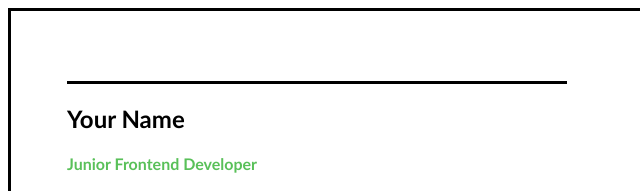
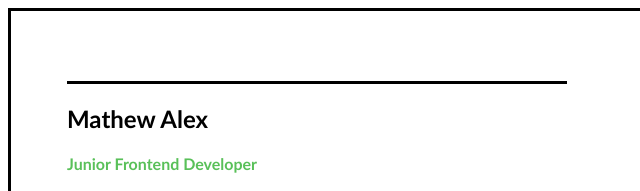
Before and after one commit to mathewalexKerala/roadmap.sh-CV_HTML, a plain HTML site: page index.html in a window 1280 px wide. Shown: the top 191 px of the page, 0-640 px from the left. Drawn offline with Linux system fonts and the light colour scheme.

Commit message:
Update index.html

```diff
--- a/index.html
+++ b/index.html
@@ -6,13 +6,13 @@
         <meta name="keywords" content="Mathew Alex, Junior Frontend Developer, Web Developer, CV, HTML, CSS Resume">
         <meta name="author" content="Mathew Alex">
         <meta name="viewport" content="width=device-width, initial-scale=1.0">
-        <link rel="canonical" href="https://example.com/cv">
+        <link rel="canonical" href="https://effervescent-trifle-7ab432.netlify.app/">
 
         <!-- Open Graph Meta Tags for Social Media Sharing -->
         <meta property="og:title" content="Mathew Alex - Junior Frontend Developer CV">
         <meta property="og:description" content="Explore the skills, experience, and achievements of Mathew Alex, a Junior Frontend Developer specializing in HTML, CSS, JavaScript, and more.">
-        <meta property="og:image" content="https://example.com/images/og-image.jpg"> <!-- Change to your own image URL -->
-        <meta property="og:url" content="https://example.com/cv">
+
+        <meta property="og:url" content="https://effervescent-trifle-7ab432.netlify.app/">
         <meta property="og:type" content="profile"> <!-- 'profile' because this is a CV page -->
         <meta property="og:locale" content="en_US"> <!-- Optional: You can adjust for specific locale -->
         <meta property="og:site_name" content="MathewAlex.com">
@@ -63,7 +63,7 @@
     <div style="width: 700px; height: 1000px; border: 3px solid black;">
         <hr style="margin-left: 8%; margin-top: 70px; width: 500px; height: 3px; border-width: 0; color: black; background-color: black">
         <section>
-            <h1>Your Name</h1>
+            <h1>Mathew Alex</h1>
         </section>
         <section>
             <h4 class="title">Junior Frontend Developer</h4>
```
